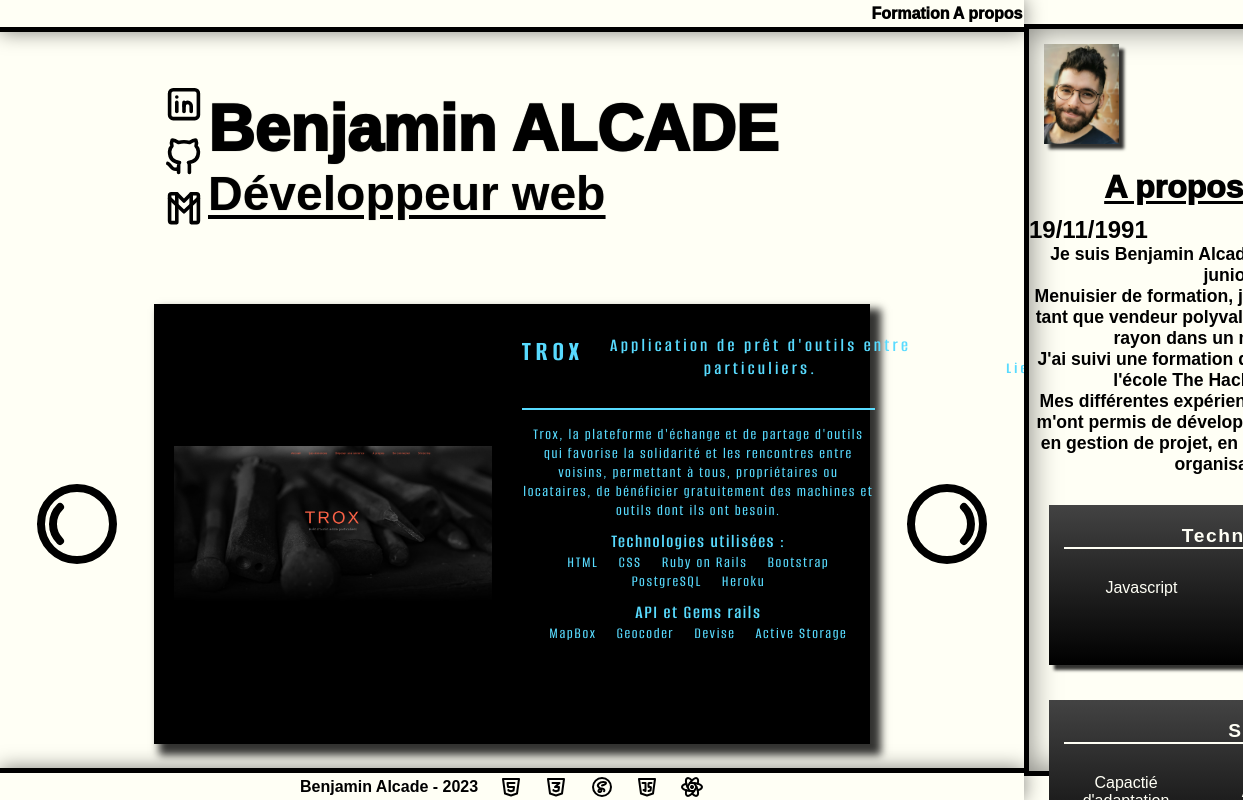
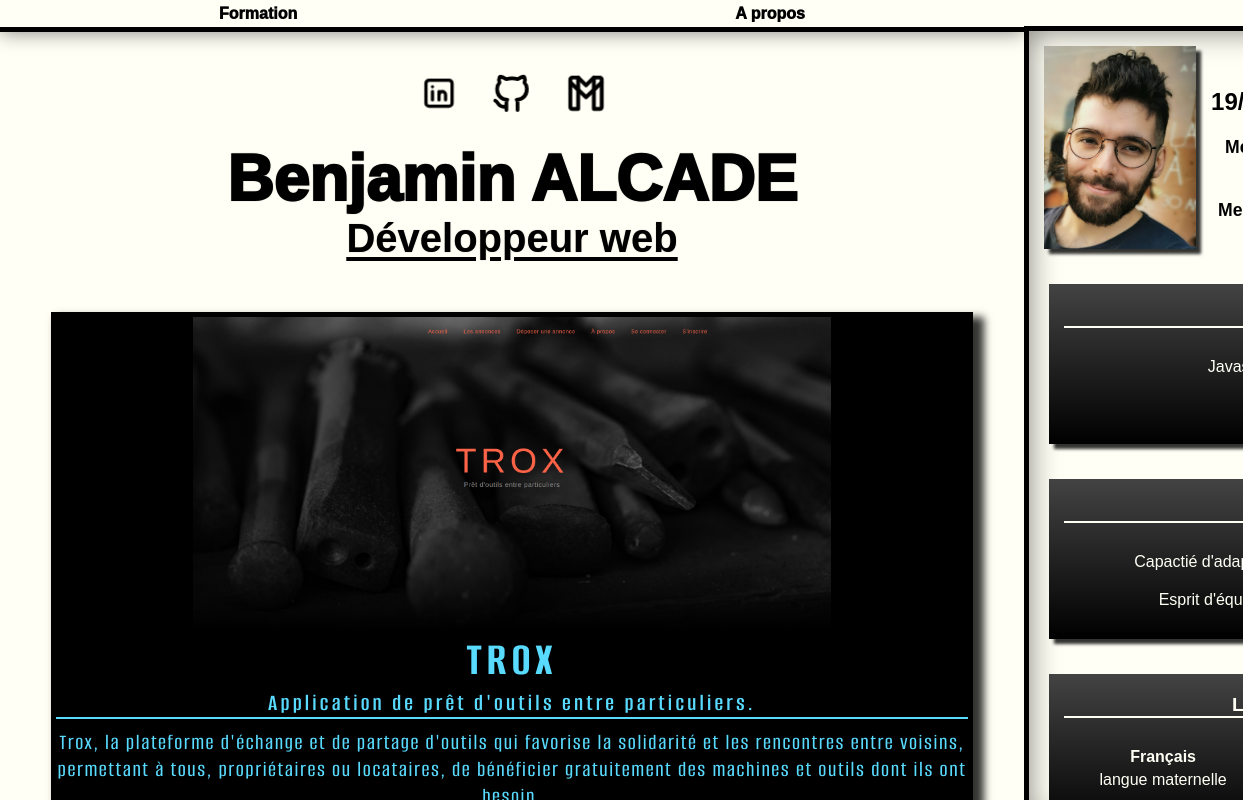
Before and after one commit to Pakibenji/portfolio, a React (Create React App) app: page / in a window 1024 px wide. Shown: the top 800 px of the page, 1243 px wide, since content can reach past the window. Built offline with nearby package versions, Linux system fonts and the light colour scheme.

Commit message:
responsive

```diff
--- a/src/components/Formation.js
+++ b/src/components/Formation.js
@@ -15,8 +15,8 @@ const Formation = () => {
         <h4>1200h intensives sur 6 mois</h4>
       </div>
       <h5 className="title">
-        Formation comprenant deux parties de trois mois comprenants chacune un
-        projet final.{" "}
+        Formation en deux parties de trois mois comprenants chacune un projet
+        final.{" "}
       </h5>
       <br />
       <div className="fullstack-container">
--- a/src/components/Nav.js
+++ b/src/components/Nav.js
@@ -6,13 +6,36 @@ const Nav = () => {
     const formation = document.querySelector(".formation");
     formationPopup.classList.toggle("active");
     formation.classList.toggle("active");
+    if (window.innerWidth <= 1024) {
+      removeSoftskillPopup();
+    }
   };
   const toggleSoftSkill = () => {
     const softskillPopup = document.querySelector(".softskill-popup");
     const apropos = document.querySelector(".apropos");
     softskillPopup.classList.toggle("active");
     apropos.classList.toggle("active");
+    if (window.innerWidth <= 1024) {
+      removeFormationPopup();
+    }
   };
+  const removeFormationPopup = () => {
+    const formationPopup = document.querySelector(".formation-popup");
+    const formation = document.querySelector(".formation");
+    if (formationPopup.classList.contains("active")) {
+      formationPopup.classList.remove("active");
+      formation.classList.remove("active");
+    }
+  };
+  const removeSoftskillPopup = () => {
+    const softskillPopup = document.querySelector(".softskill-popup");
+    const apropos = document.querySelector(".apropos");
+    if (softskillPopup.classList.contains("active")) {
+      softskillPopup.classList.remove("active");
+      apropos.classList.remove("active");
+    }
+  };
+
   return (
     <div className="nav-container">
       <p className="formation" onClick={toggleFormation}>
--- a/src/components/Projects.js
+++ b/src/components/Projects.js
@@ -20,7 +20,7 @@ const Project = () => {
 
   return (
     <>
-      {window.innerWidth > 768 && (
+      {window.innerWidth > 1024 && (
         <div className="carousel-container">
           <IconInnerShadowLeft
             size={96}
@@ -36,7 +36,7 @@ const Project = () => {
           />
         </div>
       )}
-      {window.innerWidth <= 768 && (
+      {window.innerWidth <= 1024 && (
         <>
           <div className="projects-container">
             <Project1 />
--- a/src/styles/components/_footer.scss
+++ b/src/styles/components/_footer.scss
@@ -31,7 +31,22 @@
       font-weight: 800;
       margin-left: 5px;
     }
-    & .footer-icons {
+  }
+}
+
+@media screen and (min-width: 768px) and (max-width: 1024px) {
+  .footer-container {
+    display: flex;
+    justify-content: space-between;
+    align-items: center;
+    text-align: center;
+    height: 2rem;
+    position: relative;
+    padding: 0;
+    & p {
+      font-size: 0.8rem;
+      font-weight: 800;
+      margin-left: 5px;
     }
   }
 }
--- a/src/styles/components/_formation.scss
+++ b/src/styles/components/_formation.scss
@@ -160,3 +160,75 @@
     }
   }
 }
+
+@media screen and (max-width: 768px) {
+  .formation-container {
+    flex-direction: column;
+    align-items: center;
+    padding: 0 15px;
+    & .thp-logo {
+      display: none;
+    }
+    & .titles {
+      & h1 {
+        font-size: 1.8rem;
+        margin: 0 0 0 0;
+      }
+      & h2 {
+        font-size: 1.2rem;
+      }
+      & h3 {
+        font-size: 1rem;
+      }
+      & h4 {
+        font-size: 0.8rem;
+      }
+    }
+    & .title {
+      font-size: 1.2rem;
+      margin: 20px 0 0 0;
+    }
+    & .fullstack-container {
+      margin: 0 0 0 0;
+      & .fullstack-title {
+        font-size: 1rem;
+      }
+      & ul {
+        justify-content: space-around;
+        & li {
+          margin: 0 10px 10px 0;
+        }
+      }
+      & .trox-title {
+        font-size: 1rem;
+      }
+      & .trox-infos {
+        margin: 0 0 0 0;
+      }
+    }
+    & .developpeur-container {
+      margin: 10px 0 0 0;
+      & .developpeur-title {
+        font-size: 1rem;
+      }
+      & ul {
+        justify-content: space-around;
+        & li {
+          margin: 0 10px 10px 0;
+        }
+      }
+      & .soundspectrum-title {
+        font-size: 1rem;
+      }
+      & .soundspectrum-infos {
+        margin: 0 0 0 0;
+      }
+    }
+    & .stage-container {
+      margin: 10px 0 0 0;
+      & .stage-title {
+        font-size: 1rem;
+      }
+    }
+  }
+}
--- a/src/styles/components/_main.scss
+++ b/src/styles/components/_main.scss
@@ -124,24 +124,98 @@
       }
     }
   }
-}
-/*.formation-popup {
+  .formation-popup {
     width: 100%;
     height: 100%;
     top: 0;
     left: 0;
-    transform: translate(0, 0);
+    transform: translate(-100%, 26px);
     &.active {
-      transform: translate(0, 0);
+      transform: translate(0%, 26px);
     }
-  }*/
-/*.softskill-popup {
+  }
+  .softskill-popup {
     width: 100%;
     height: 100%;
     top: 0;
     left: 0;
-    transform: translate(0, 0);
+    transform: translate(100%, 26px);
     &.active {
-      transform: translate(0, 0);
+      transform: translate(0, 26px);
     }
-  }*/
+  }
+}
+
+@media screen and (min-width: 769px) and (max-width: 1024px) {
+  .main-container {
+    display: block;
+    width: 100%;
+    align-items: center;
+    padding: 2rem 1rem 2rem 1rem;
+    & .sociaux {
+      display: flex;
+      flex-direction: row;
+      flex-wrap: wrap;
+      justify-content: center;
+      & a {
+        scale: 0.9;
+        color: $primary;
+        padding: 0.3rem;
+        margin: 0 0.5rem;
+        transition: all 0.3s ease-in-out;
+        & .linkedin {
+          border-radius: 50%;
+          animation: pulse 3s infinite forwards alternate;
+        }
+        & .github {
+          border-radius: 50%;
+          animation: pulse 3s infinite forwards alternate;
+          animation-delay: 1s;
+        }
+        & .mail {
+          border-radius: 50%;
+          animation: pulse 3s infinite forwards alternate;
+          animation-delay: 2s;
+        }
+      }
+      @keyframes pulse {
+        0% {
+          transform: scale(0.9);
+        }
+        100% {
+          transform: scale(1.1);
+        }
+      }
+    }
+    & .title {
+      margin: 1rem 0 1rem 0;
+      text-align: center;
+      & h1 {
+        font-size: 4rem;
+      }
+      & h2 {
+        font-size: 2.5rem;
+      }
+    }
+  }
+  .formation-popup {
+    width: 100%;
+    height: 100%;
+    top: 0;
+    left: 0;
+    transform: translate(-100%, 26px);
+    &.active {
+      transform: translate(0%, 26px);
+    }
+  }
+  .softskill-popup {
+    width: 100%;
+    height: 100%;
+    top: 0;
+    left: 0;
+    transform: translate(100%, 26px);
+    &.active {
+      transform: translate(0, 26px);
+    }
+  }
+}
--- a/src/styles/components/_nav.scss
+++ b/src/styles/components/_nav.scss
@@ -64,6 +64,7 @@
 // responsive for tablet
 @media screen and (max-width: 1024px) {
   .nav-container {
+    justify-content: space-around;
     padding: 0 0 0 0;
     & p {
       font-size: 1rem;
--- a/src/styles/components/_presentation.scss
+++ b/src/styles/components/_presentation.scss
@@ -40,3 +40,36 @@
     }
   }
 }
+
+@media screen and (max-width: 768px) {
+  // changer la taille de la police pour que ca convienne au smartphone
+  .presentation-container {
+    & h1 {
+      font-size: 3rem;
+      font-weight: 1000;
+      letter-spacing: 0.5rem;
+    }
+    & h2 {
+      margin-top: 5px;
+      font-size: 1.5rem;
+      font-weight: 900;
+      letter-spacing: 0.5rem;
+    }
+  }
+}
+
+@media screen and (min-width: 769px) and (max-width: 1024px) {
+  .presentation-container {
+    & h1 {
+      font-size: 5rem;
+      font-weight: 1000;
+      letter-spacing: 0.5rem;
+    }
+    & h2 {
+      margin-top: 5px;
+      font-size: 2.5rem;
+      font-weight: 900;
+      letter-spacing: 0.5rem;
+    }
+  }
+}
--- a/src/styles/components/_project.scss
+++ b/src/styles/components/_project.scss
@@ -213,3 +213,85 @@
     }
   }
 }
+
+//responsive for tablet
+@media screen and (min-width: 768px) and (max-width: 1024px) {
+  .project-container {
+    display: flex;
+    width: 90vw;
+    height: 100%;
+    flex-direction: column;
+    align-items: center;
+    text-align: center;
+    & .img-container {
+      width: 70%;
+      margin: 0;
+      & img {
+        width: 100%;
+        height: 100%;
+      }
+    }
+    & .project-title {
+      width: 100%;
+      height: 20%;
+      margin: 0 0 10px 0;
+
+      & h2 {
+        font-size: 3rem;
+        margin: 0;
+      }
+      & h3 {
+        font-size: 1.5rem;
+        margin: 0;
+      }
+    }
+    & .project-description {
+      width: 100%;
+      height: 30%;
+      margin: 0 0 10px 0;
+      & p {
+        font-size: 1.4rem;
+        margin: 0;
+      }
+    }
+    & .project-technos {
+      width: 100%;
+      height: 20%;
+      margin: 0 0 10px 0;
+      & h4 {
+        font-size: 1.5rem;
+        margin: 0;
+      }
+      & ul {
+        & li {
+          font-size: 1rem;
+          margin: 0 10px;
+        }
+      }
+    }
+    & .project-Api {
+      width: 100%;
+      height: 20%;
+      margin: 0 0 10px 0;
+      & h4 {
+        font-size: 1.5rem;
+        margin: 0 0 10px 0;
+      }
+      & ul {
+        & li {
+          font-size: 0.8rem;
+          margin: 0 10px;
+        }
+      }
+    }
+    & .project-link {
+      width: 100%;
+      height: 10%;
+      margin: 0;
+      font-size: 1.5rem;
+      & a {
+        margin: 0;
+      }
+    }
+  }
+}
--- a/src/styles/components/_projects.scss
+++ b/src/styles/components/_projects.scss
@@ -43,6 +43,53 @@
   }
 }
 
+@media screen and (max-width: 1440px) {
+  .carousel-container {
+    display: flex;
+    flex-direction: row;
+    justify-content: space-between;
+    align-items: center;
+    width: 100vw;
+    height: 55vh;
+    margin: 20px auto;
+    padding: 0;
+    animation: viewwidthAnimation 1s cubic-bezier(0.69, 1, 0.8, 0.7) 1s forwards;
+    @keyframes viewwidthAnimation {
+      0% {
+        width: 0vw;
+        height: 0vh;
+        opacity: 0;
+        border-radius: 50%;
+      }
+      75% {
+        border-radius: 50%;
+      }
+      100% {
+        width: 100vw;
+        height: 55vh;
+        opacity: 1;
+        border-radius: 0%;
+      }
+    }
+    & .arrow {
+      margin: 0 auto;
+      border-radius: 50%;
+      &:hover {
+        cursor: pointer;
+        background: $primary;
+        color: $secondary;
+        transition: all 0.8s ease-in-out;
+      }
+    }
+    & .left:hover {
+      transform: rotate(360deg);
+    }
+    & .right:hover {
+      transform: rotate(-360deg);
+    }
+  }
+}
+
 .projects-container {
   display: block;
   align-items: center;
--- a/src/styles/components/_softskill.scss
+++ b/src/styles/components/_softskill.scss
@@ -188,3 +188,7 @@
     }
   }
 }
+
+// responsive pour 768px
+@media screen and (max-width: 768px) {
+}
```
